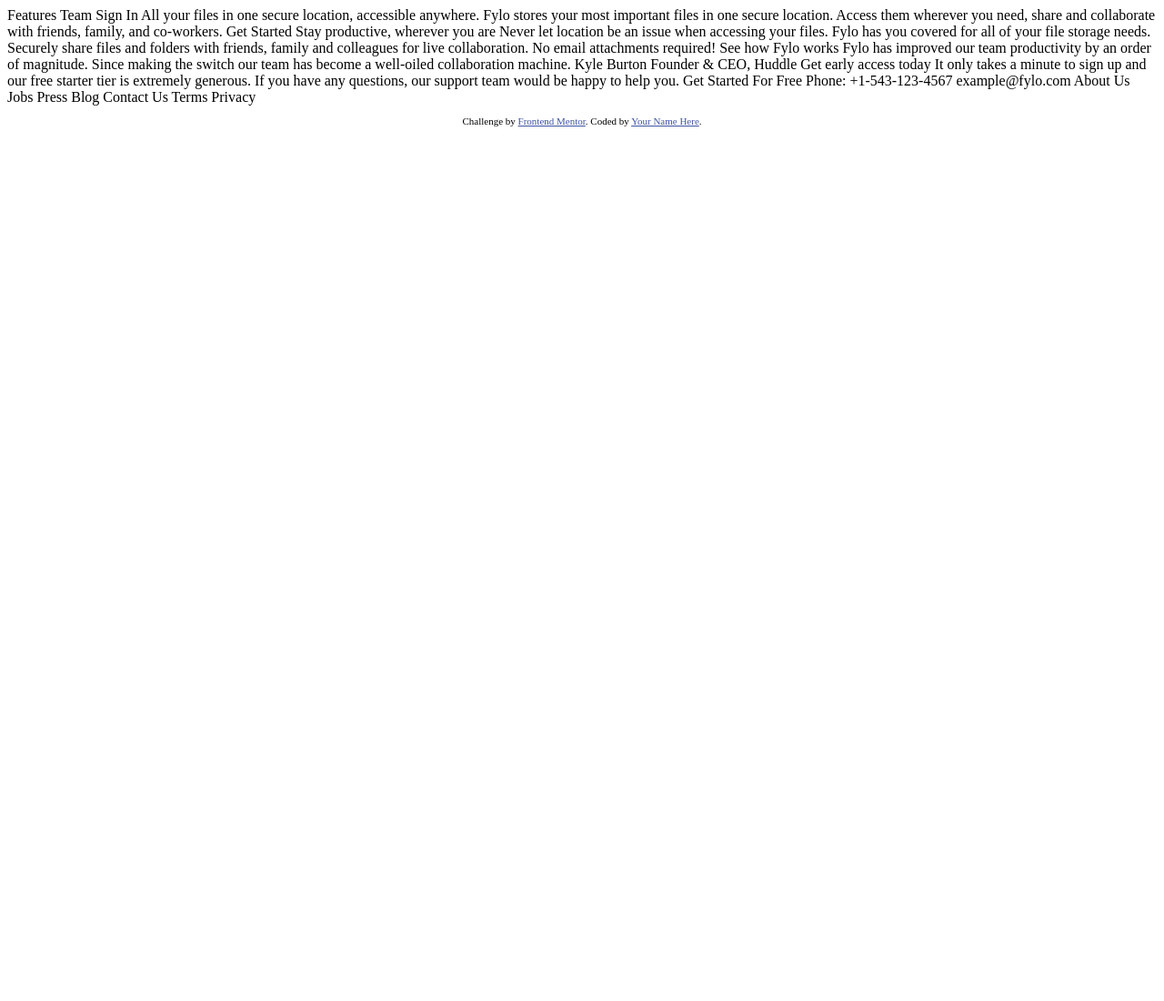
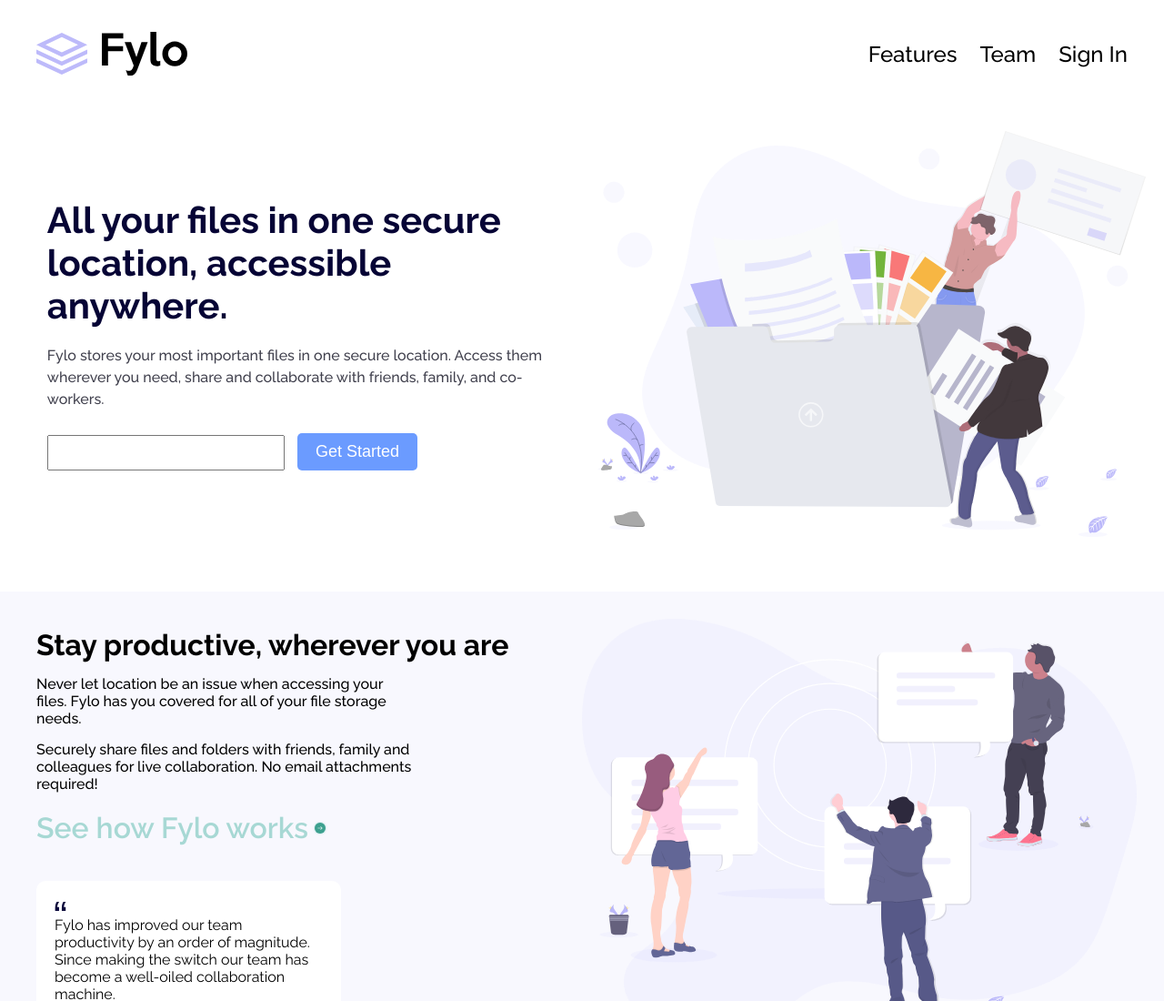
Before and after one commit to KUNALSHINDE1515/FYLO-landing-page, a plain HTML site: page index.html in a window 1280 px wide. Shown: the top 1100 px of the page at 91% size. Before the commit the page ends 800 px from the top, so only its background shows below. Drawn offline with Linux system fonts and the light colour scheme.

Commit message:
change in files

```diff
--- a/index.html
+++ b/index.html
@@ -1,73 +1,142 @@
 <!DOCTYPE html>
 <html lang="en">
+
 <head>
-  <meta charset="UTF-8">
-  <meta name="viewport" content="width=device-width, initial-scale=1.0"> <!-- displays site properly based on user's device -->
+    <meta charset="UTF-8" />
+    <meta name="viewport" content="width=device-width, initial-scale=1.0" />
+    <title>FYLO-Landing-page</title>
+    <link rel="stylesheet" href="style.css" />
 
-  <link rel="icon" type="image/png" sizes="32x32" href="./images/favicon-32x32.png">
+    <!-- font awesome -->
+    <script src="https://kit.fontawesome.com/c46641193a.js" crossorigin="anonymous"></script>
+</head>
 
-  <title>Frontend Mentor | Fylo landing page with two column layout</title>
+<body>
+    <!-- navigation bar -->
+    <nav>
+        <div class="nav-bar-cotainer">
+            <img src="./images/logo.svg" alt="logo" />
+            <div class="pages">
+                <a href="">Features</a>
+                <a href="">Team</a>
+                <a href="">Sign In</a>
+            </div>
+        </div>
+    </nav>
 
-  <!-- Feel free to remove these styles or customise in your own stylesheet 👍 -->
-  <style>
-    .attribution { font-size: 11px; text-align: center; }
-    .attribution a { color: hsl(228, 45%, 44%); }
-  </style>
-</head>
-<body>
+    <!-- main section -->
 
-  Features
-  Team
-  Sign In
+    <main>
+        <div class="main-container">
+            <div class="main-left-contaoner">
+                <div class="text-container">
+                    <h1>All your files in one secure location, accessible anywhere.</h1>
+                    <p> Fylo stores your most important files in one secure location.
+                        Access them wherever you need, share and collaborate with friends,
+                        family, and co-workers.
+                    </p>
+                    <div class="input-container">
+                        <input type="email" required />
+                        <button>Get Started</button>
+                    </div>
+                </div>
+            </div>
+            <div class="main-right-container">
+                <img src="./images/illustration-1.svg" alt="isulation" />
+            </div>
+        </div>
 
-  All your files in one secure location, accessible anywhere.
+        <!-- second main container -->
+        <div class="second-main-section">
+            <div class="second-main-left-container">
+                <div class="second-text-container">
+                    <h1>Stay productive, wherever you are</h1>
+                    <div class="paregraph">
+                        <p>
+                            Never let location be an issue when accessing your files. Fylo has you
+                            covered for all of your file storage needs.
+                        </p>
+                        <p>Securely share files and folders with friends, family and colleagues for
+                            live collaboration. No email attachments required!
+                        </p>
+                    </div>
 
-  Fylo stores your most important files in one secure location.
-  Access them wherever you need, share and collaborate with friends,
-  family, and co-workers.
+                    <div class="aonchar-tag">
+                        <a href="">See how Fylo works</a> <img src="./images/icon-arrow.svg" alt="">
+                    </div>
+                </div>
 
-  Get Started
+                <div class="cart-container">
+                    <div class="cart">
+                        <img src="./images/icon-quotes.svg" alt="quotes">
+                        <p>Fylo has improved our team productivity by an order of magnitude. Since
+                            making the switch our team has become a well-oiled collaboration machine.</p>
+                        <div class="cart-img-name">
+                            <img src="./images/avatar-testimonial.jpg" alt="avtar">
+                            <div class="text-name">
+                                <h3>Kyle Burton</h3>
+                                <p>Founder & CEO, Huddle</p>
+                            </div>
+                        </div>
+                    </div>
+                </div>
+            </div>
+            <div class="second-main-right-container">
+                <img src="./images/illustration-2.svg" alt="secobd-img">
+            </div>
+        </div>
+    </main>
 
-  Stay productive, wherever you are
+    <!-- footer section -->
 
-  Never let location be an issue when accessing your files. Fylo has you
-  covered for all of your file storage needs.
+    <footer>
+        <div class="footer-frist-container">
+            <!-- ledt-container -->
+            <div class="left-container">
+                <h1>Get early access today</h1>
+                <p>It only takes a minute to sign up and our free starter tier is extremely generous.
+                    If you have any questions, our support team would be happy to help you.</p>
+            </div>
+            <!-- right container -->
+            <div class="right-container">
+                <div class="tags-btn">
+                    <input type="email">
+                    <button> Get Started For Free</button>
+                </div>
+            </div>
+        </div>
 
-  Securely share files and folders with friends, family and colleagues for
-  live collaboration. No email attachments required!
+        <div class="second-footer-section">
+        <div class="logo">
+            <img src="./images/logo.svg" alt="">
+        </div>
+        <div class="items-numbers">
+            <div class="phone">
+                <h3>Phone: 8888457879</h3>
+                <h3>exaple@gmail.com</h3>
+            </div>
 
-  See how Fylo works
+            <div class="phone">
+              <h3>About</h3>
+              <h3>Jobs</h3>
+              <h3>Press</h3>
+              <h3>Blogs</h3>
+            </div>
+            <div class="phone">
+              <h3>Contact</h3>
+              <h3>Terms</h3>
+              <h3>Privacy</h3>
+            </div>
 
-  Fylo has improved our team productivity by an order of magnitude. Since
-  making the switch our team has become a well-oiled collaboration machine.
+            <div class="phone">
+                <i class="fa-brands fa-twitter"></i>
+                <i class="fa-brands fa-facebook"></i>
+                <i class="fa-brands fa-instagram"></i>
+              </div>
+        </div>
+    </div>
 
-  Kyle Burton
-  Founder & CEO, Huddle
+    </footer>
+</body>
 
-  Get early access today
-
-  It only takes a minute to sign up and our free starter tier is extremely generous.
-  If you have any questions, our support team would be happy to help you.
-
-  Get Started For Free
-
-  Phone: +1-543-123-4567
-  example@fylo.com
-
-  About Us
-  Jobs
-  Press
-  Blog
-
-  Contact Us
-  Terms
-  Privacy
-
-  <footer>
-    <p class="attribution">
-      Challenge by <a href="https://www.frontendmentor.io?ref=challenge" target="_blank">Frontend Mentor</a>.
-      Coded by <a href="#">Your Name Here</a>.
-    </p>
-  </footer>
-</body>
 </html>
```
Also changed, not shown: one.html (deleted, +0 -142 lines), style.css (renamed from one.css).
